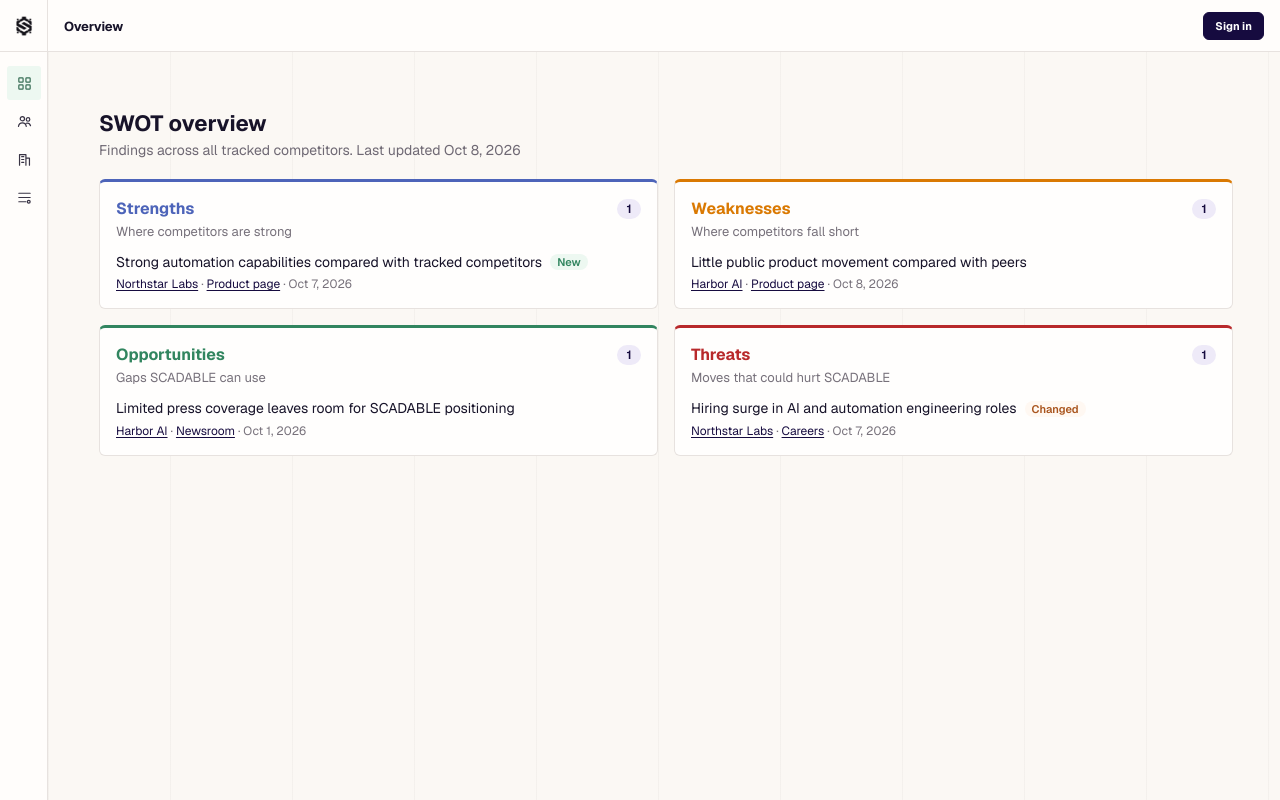
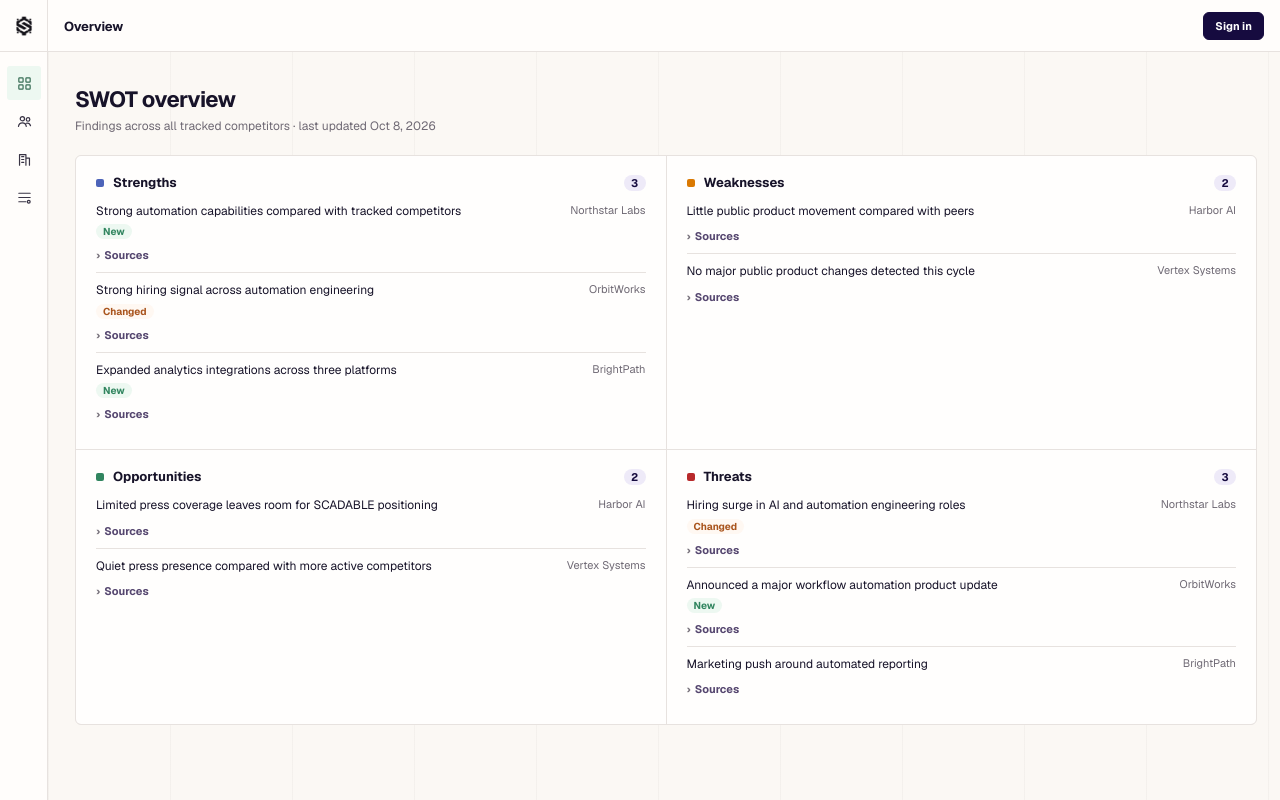
Before and after one commit to Sukhmangill23/10-SCADABLE, a Next.js app in the folder frontend/: page /overview in a window 1280 px wide. Built offline with nearby package versions, Linux system fonts and the light colour scheme; no server answers.

Commit message:
Tighten SWOT into a connected 2×2 grid with source dropdowns, and add brief agent-run failure detail.

```diff
--- a/frontend/app/overview/overview.module.css
+++ b/frontend/app/overview/overview.module.css
@@ -1,7 +1,5 @@
 .page {
-  max-width: 1200px;
-  margin: 0 auto;
-  padding: 24px;
+  width: 100%;
   color: var(--ink);
   font-family: var(--font-sans);
 }
@@ -10,16 +8,18 @@
   margin: 0 0 4px;
   font-size: 22px;
   font-weight: 650;
+  letter-spacing: -0.025em;
 }
 
 .sub {
   margin: 0 0 20px;
   color: var(--sub);
-  font-size: 14px;
+  font-size: 12px;
+  line-height: 1.5;
 }
 
 .state {
-  padding: 32px 24px;
+  padding: 32px 0;
   color: var(--sub);
   font-family: var(--font-sans);
 }
@@ -32,15 +32,21 @@
   background: var(--panel);
   color: var(--ink);
   cursor: pointer;
+  font-family: var(--font-sans);
 }
 .retry:hover {
   background: var(--accent-soft);
 }
 
+/* Connected 2×2 table — one outer border, 1px gutters between cells */
 .grid {
   display: grid;
-  grid-template-columns: repeat(2, minmax(0, 1fr));
-  gap: 16px;
+  grid-template-columns: 1fr 1fr;
+  border: 1px solid var(--line);
+  border-radius: var(--radius);
+  overflow: hidden;
+  background: var(--line);
+  gap: 1px;
 }
 
 @media (max-width: 800px) {
@@ -52,77 +58,168 @@
 .quadrant {
   --q: var(--accent);
   background: var(--panel);
-  border: 1px solid var(--line);
-  border-top: 3px solid var(--q);
-  border-radius: var(--radius);
-  padding: 16px;
+  padding: 18px 20px;
+  min-height: 174px;
 }
-.strengths     { --q: var(--s); }
-.weaknesses    { --q: var(--w); }
-.opportunities { --q: var(--o); }
-.threats       { --q: var(--t); }
+.strengths {
+  --q: var(--s);
+}
+.weaknesses {
+  --q: var(--w);
+}
+.opportunities {
+  --q: var(--o);
+}
+.threats {
+  --q: var(--t);
+}
 
 .qHead {
   display: flex;
   align-items: center;
   justify-content: space-between;
+  gap: 12px;
+  margin-bottom: 12px;
 }
 .qHead h2 {
   margin: 0;
-  font-size: 16px;
-  color: var(--q);
+  font-size: 13px;
+  font-weight: 650;
+  display: flex;
+  align-items: center;
+  gap: 9px;
+  color: var(--ink);
+}
+.qHead h2::before {
+  content: "";
+  width: 8px;
+  height: 8px;
+  border-radius: 2px;
+  background: var(--q);
+  flex-shrink: 0;
 }
 
 .count {
-  min-width: 24px;
-  padding: 2px 8px;
+  min-width: 22px;
+  padding: 1px 7px;
   border-radius: 999px;
   background: var(--accent-soft);
   color: var(--accent);
-  font-size: 12px;
-  font-weight: 600;
+  font-size: 11px;
+  font-weight: 650;
   text-align: center;
 }
 
-.hint {
-  margin: 4px 0 12px;
+.empty {
+  margin: 0;
   color: var(--muted);
-  font-size: 13px;
-}
-
-.empty {
-  color: var(--muted);
-  font-size: 13px;
+  font-size: 12px;
 }
 
 .list {
   margin: 0;
   padding: 0;
   list-style: none;
-  display: flex;
-  flex-direction: column;
-  gap: 12px;
 }
 
 .item {
-  padding-top: 12px;
+  padding: 9px 0;
   border-top: 1px solid var(--line);
 }
 .item:first-child {
+  border-top: none;
   padding-top: 0;
-  border-top: none;
 }
 
-.text {
-  margin: 0 0 4px;
-  font-size: 14px;
-  line-height: 1.45;
+.itemMain {
+  display: flex;
+  justify-content: space-between;
+  align-items: flex-start;
+  gap: 14px;
 }
 
-.meta {
-  margin: 0;
+.bulletText {
+  font-size: 12px;
+  line-height: 1.45;
+  flex: 1;
+  min-width: 0;
+}
+
+.tag {
+  font-size: 11px;
+  color: var(--sub);
+  white-space: nowrap;
+  flex-shrink: 0;
+}
+.tag:hover {
+  color: var(--accent);
+  text-decoration: underline;
+  text-underline-offset: 2px;
+}
+
+.badges {
+  margin-top: 4px;
+  display: flex;
+  gap: 6px;
+}
+
+.badge {
+  padding: 1px 7px;
+  border-radius: 999px;
+  font-size: 10px;
+  font-weight: 650;
+}
+.new {
+  background: var(--mint-soft);
+  color: var(--o);
+}
+.changed {
+  background: var(--orange-soft);
+  color: var(--orange);
+}
+
+.sources {
+  margin-top: 6px;
+}
+.sources summary {
+  cursor: pointer;
+  font-size: 11px;
+  font-weight: 650;
+  color: #55466f;
+  list-style: none;
+  display: inline-flex;
+  align-items: center;
+  gap: 4px;
+  user-select: none;
+}
+.sources summary::-webkit-details-marker {
+  display: none;
+}
+.sources summary::before {
+  content: "›";
+  display: inline-block;
+  transition: transform 0.12s ease-out;
   color: var(--muted);
-  font-size: 12px;
+}
+.sources[open] summary::before {
+  transform: rotate(90deg);
+}
+.sources summary:hover {
+  text-decoration: underline;
+  text-underline-offset: 2px;
+}
+
+.sourceBody {
+  margin-top: 6px;
+  padding: 8px 10px;
+  border: 1px solid var(--line);
+  border-radius: var(--radius);
+  background: #faf8f6;
+  display: flex;
+  flex-wrap: wrap;
+  align-items: center;
+  gap: 8px 12px;
+  font-size: 11px;
 }
 
 .link {
@@ -134,13 +231,6 @@
   color: var(--accent-hover);
 }
 
-.badge {
-  margin-left: 8px;
-  padding: 1px 7px;
-  border-radius: 999px;
-  font-size: 11px;
-  font-weight: 600;
-  vertical-align: middle;
+.sourceMeta {
+  color: var(--muted);
 }
-.new     { background: var(--mint-soft);   color: var(--o); }
-.changed { background: var(--orange-soft); color: var(--orange); }
--- a/frontend/app/overview/page.tsx
+++ b/frontend/app/overview/page.tsx
@@ -6,18 +6,16 @@ import { getSwotOverview } from "@/lib/api/swot";
 import type { SwotOverview } from "@/lib/api/types";
 import styles from "./overview.module.css";
 
-// Derived from the existing type so we don't depend on its exported name.
 type Finding = SwotOverview["strengths"][number];
 
 const QUADRANTS: {
   key: "strengths" | "weaknesses" | "opportunities" | "threats";
   title: string;
-  hint: string;
 }[] = [
-  { key: "strengths", title: "Strengths", hint: "Where competitors are strong" },
-  { key: "weaknesses", title: "Weaknesses", hint: "Where competitors fall short" },
-  { key: "opportunities", title: "Opportunities", hint: "Gaps SCADABLE can use" },
-  { key: "threats", title: "Threats", hint: "Moves that could hurt SCADABLE" },
+  { key: "strengths", title: "Strengths" },
+  { key: "weaknesses", title: "Weaknesses" },
+  { key: "opportunities", title: "Opportunities" },
+  { key: "threats", title: "Threats" },
 ];
 
 function formatDate(iso: string) {
@@ -31,18 +29,25 @@ function formatDate(iso: string) {
 function FindingItem({ f }: { f: Finding }) {
   return (
     <li className={styles.item}>
-      <p className={styles.text}>
-        {f.text}
-        {f.isNew && <span className={`${styles.badge} ${styles.new}`}>New</span>}
-        {f.isChanged && (
-          <span className={`${styles.badge} ${styles.changed}`}>Changed</span>
-        )}
-      </p>
-      <p className={styles.meta}>
-        <Link href={`/competitors/${f.competitorId}`} className={styles.link}>
+      <div className={styles.itemMain}>
+        <span className={styles.bulletText}>{f.text}</span>
+        <Link href={`/competitors/${f.competitorId}`} className={styles.tag}>
           {f.competitorName}
         </Link>
-        {" · "}
+      </div>
+      {(f.isNew || f.isChanged) && (
+        <div className={styles.badges}>
+          {f.isNew ? (
+            <span className={`${styles.badge} ${styles.new}`}>New</span>
+          ) : null}
+          {f.isChanged ? (
+            <span className={`${styles.badge} ${styles.changed}`}>Changed</span>
+          ) : null}
+        </div>
+      )}
+      <details className={styles.sources}>
+        <summary>Sources</summary>
+        <div className={styles.sourceBody}>
           <a
             href={f.sourceUrl}
             target="_blank"
@@ -51,9 +56,9 @@ function FindingItem({ f }: { f: Finding }) {
           >
             {f.sourceLabel}
           </a>
-        {" · "}
-        {formatDate(f.detectedAt)}
-      </p>
+          <span className={styles.sourceMeta}>{formatDate(f.detectedAt)}</span>
+        </div>
+      </details>
     </li>
   );
 }
@@ -87,13 +92,13 @@ export default function OverviewPage() {
       <header>
         <h1 className={styles.title}>SWOT overview</h1>
         <p className={styles.sub}>
-          Findings across all tracked competitors. Last updated{" "}
+          Findings across all tracked competitors · last updated{" "}
           {data.updatedAt ? formatDate(data.updatedAt) : "Not yet"}
         </p>
       </header>
 
       <div className={styles.grid}>
-        {QUADRANTS.map(({ key, title, hint }) => {
+        {QUADRANTS.map(({ key, title }) => {
           const items = data[key];
           return (
             <section
@@ -105,11 +110,8 @@ export default function OverviewPage() {
                 <h2 id={`${key}-heading`}>{title}</h2>
                 <span className={styles.count}>{items.length}</span>
               </div>
-              <p className={styles.hint}>{hint}</p>
               {items.length === 0 ? (
-                <p className={styles.empty}>
-                  Nothing here yet. Research a competitor to add findings.
-                </p>
+                <p className={styles.empty}>No findings yet.</p>
               ) : (
                 <ul className={styles.list}>
                   {items.map((f) => (
--- a/frontend/lib/mocks/data.ts
+++ b/frontend/lib/mocks/data.ts
@@ -429,10 +429,24 @@ export const mockProfiles: Record<string, CompetitorProfile> = {
 
 export const mockSwot: SwotOverview = {
   updatedAt: "2026-10-08T12:00:00Z",
-  strengths: [mockProfiles.northstar.findings[0]],
-  weaknesses: [mockProfiles.harbor.findings[0]],
-  opportunities: [mockProfiles.harbor.findings[1]],
-  threats: [mockProfiles.northstar.findings[1]],
+  strengths: [
+    mockProfiles.northstar.findings[0],
+    mockProfiles.orbit.findings[1],
+    mockProfiles.brightpath.findings[0],
+  ],
+  weaknesses: [
+    mockProfiles.harbor.findings[0],
+    mockProfiles.vertex.findings[0],
+  ],
+  opportunities: [
+    mockProfiles.harbor.findings[1],
+    mockProfiles.vertex.findings[1],
+  ],
+  threats: [
+    mockProfiles.northstar.findings[1],
+    mockProfiles.orbit.findings[0],
+    mockProfiles.brightpath.findings[1],
+  ],
 };
 
 export const mockCompany: CompanyProfile = {
```
Also changed, not shown: frontend/components/runs/AgentRunsList.module.css (+18 -0 lines), frontend/components/runs/AgentRunsList.tsx (+40 -3 lines). Lines whose indentation alone changed are shown as unchanged.
